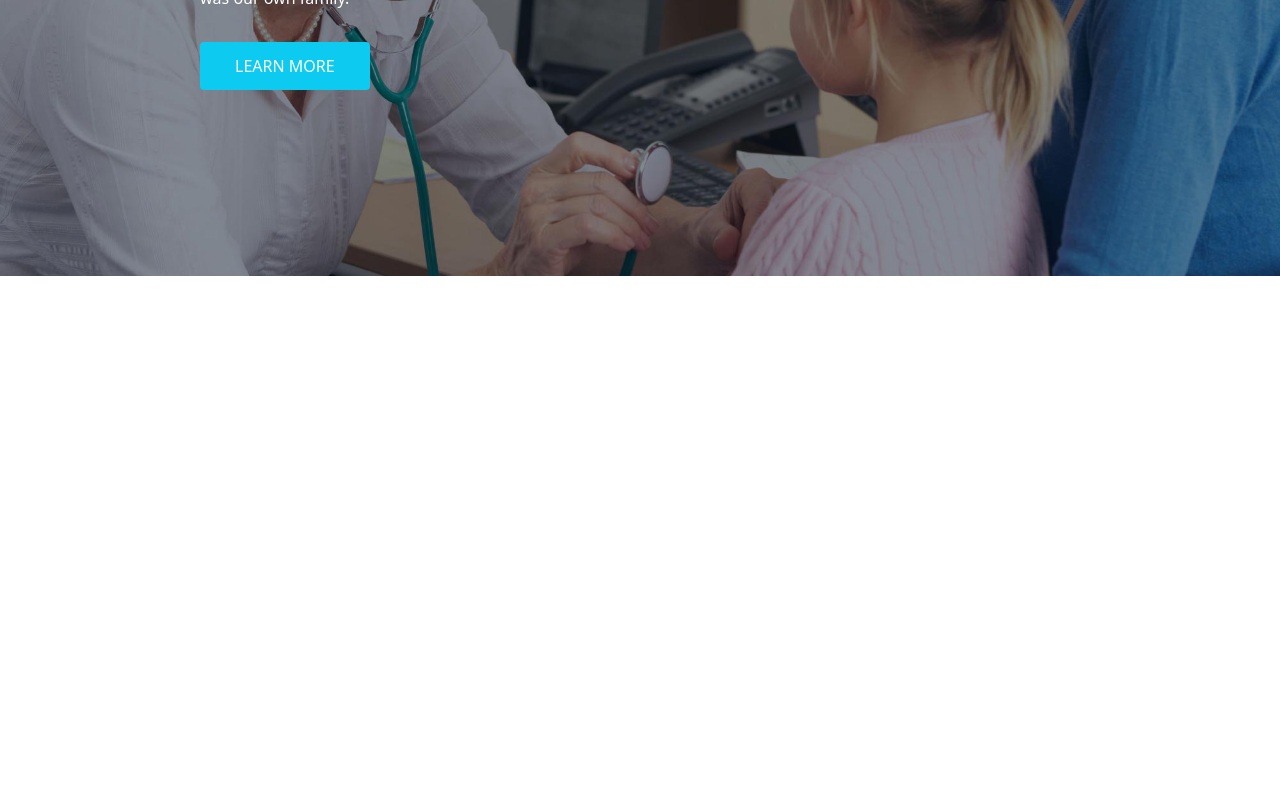
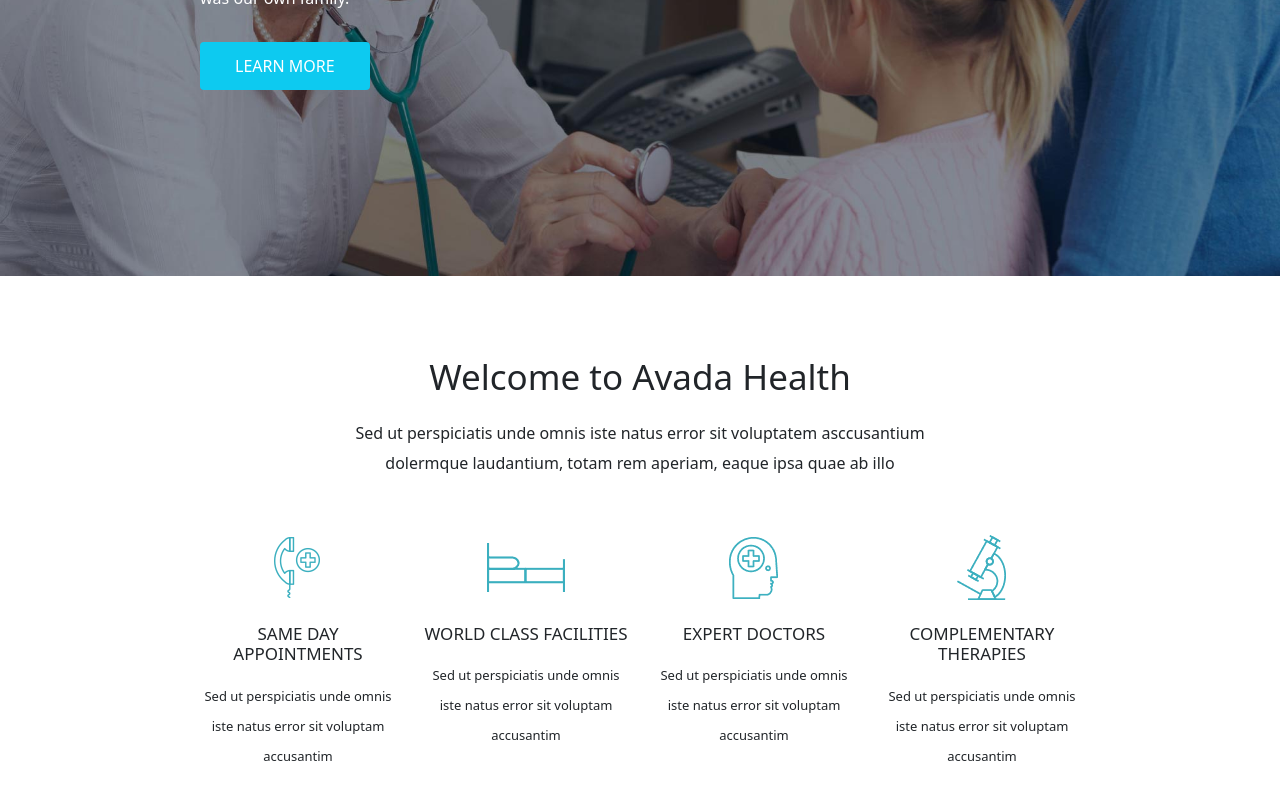
Before and after one commit to Alessio2299/proj-html-vuejs, a Vue app: page / in a window 1280 px wide. Shown: the part 374-1174 px from the top of the page. Before the commit the page ends 800 px from the top, so only its background shows below. Built offline with nearby package versions, Linux system fonts and the light colour scheme.

Commit message:
Created Section Meet Our Doctors

```diff
--- a/src/App.vue
+++ b/src/App.vue
@@ -1,18 +1,20 @@
 <template>
   <div id="app">
     <HeaderPage />
+    <MainPage />
   </div>
 </template>
 
 <script>
-import HeaderPage from './components/HeaderPage.vue'
-
-export default {
-  name: 'App',
-  components: {
-    HeaderPage
+  import HeaderPage from './components/HeaderPage.vue'
+  import MainPage from './components/MainPage.vue'
+  export default {
+    name: 'App',
+    components: {
+      HeaderPage,
+      MainPage
+    }
   }
-}
 </script>
 
 <style lang="scss">
--- a/src/components/MainPage.vue
+++ b/src/components/MainPage.vue
@@ -1,17 +1,23 @@
 <template>
-  <main>
-
+  <main class="m-auto">
+    <SectionWelcome />
   </main>
 </template>
 
 <script>
-export default {
-  name: 'MainPage',
-  props: {
+  import SectionWelcome from "./main/SectionWelcome.vue"
+  export default {
+    name: 'MainPage',
+    props: {
+    },
+    components:{
+      SectionWelcome
+    }
   }
-}
 </script>
 
 <style scoped lang="scss">
-
+  main{
+    width: 70%;
+  }
 </style>
--- /dev/null
+++ b/src/components/main/CardDoctor.vue
@@ -0,0 +1,36 @@
+<template>
+  <div class="card-doctor">
+    <img :src="require (`../../assets/images/${img}`)" alt="icon">
+    <span class="text-uppercase my-3">{{name}}</span>
+    <span class="text-uppercase my-3">{{job}}</span>
+    <p>{{description}}</p>
+  </div>
+</template>
+
+<script>
+  export default {
+    name: 'CardDoctor',
+    props: {
+      img: String,
+      name: String,
+      job: String,
+      description: String,
+      facebook: String,
+      twitter: String,
+      instagram: String
+    }
+  }
+</script>
+
+<style scoped lang="scss">
+  .card-welcome{
+    h5{
+      font-weight: 300;
+      font-size: 17px;
+    }
+    p{
+      line-height: 30px;
+      font-size: 13px;
+    }
+  }
+</style>
--- /dev/null
+++ b/src/components/main/CardWelcome.vue
@@ -0,0 +1,31 @@
+<template>
+  <div class="card-welcome">
+    <img :src="require (`../../assets/images/${img}`)" alt="icon">
+    <h5 class="text-uppercase my-3">{{title}}</h5>
+    <p>{{description}}</p>
+  </div>
+</template>
+
+<script>
+export default {
+  name: 'CardWelcome',
+  props: {
+    img: String,
+    title: String,
+    description: String
+  }
+}
+</script>
+
+<style scoped lang="scss">
+  .card-welcome{
+    h5{
+      font-weight: 300;
+      font-size: 17px;
+    }
+    p{
+      line-height: 30px;
+      font-size: 13px;
+    }
+  }
+</style>
--- /dev/null
+++ b/src/components/main/SectionMeet.vue
@@ -0,0 +1,60 @@
+
+<template>
+  <section class="meet-doctors text-center mb-5">
+    <CardDoctor />
+  </section>
+</template>
+
+<script>
+  import CardDoctor from "./CardDoctor.vue"
+  export default {
+    name: 'SectionMeet',
+    data(){
+      return{
+        doctors:[
+          {
+            img: "icon-1.png",
+            title: "Same day appointments",
+            paragraph: "Sed ut perspiciatis unde omnis iste natus error sit voluptam accusantim"
+          },
+          {
+            img: "icon-2.png",
+            title: "World class facilities",
+            paragraph: "Sed ut perspiciatis unde omnis iste natus error sit voluptam accusantim"
+          },
+          {
+            img: "icon-3.png",
+            title: "Expert doctors",
+            paragraph: "Sed ut perspiciatis unde omnis iste natus error sit voluptam accusantim"
+          },
+          {
+            img: "icon-4.png",
+            title: "Complementary Therapies",
+            paragraph: "Sed ut perspiciatis unde omnis iste natus error sit voluptam accusantim"
+          }
+        ]
+      }
+    },
+    props: {
+    },
+    components:{
+      CardWelcome
+    }
+  }
+</script>
+
+<style scoped lang="scss">
+  .title-welcome{
+    width: 70%;
+    margin-top: 80px;
+    h3{
+      font-weight: 200;
+      font-size: 35px;
+    }
+    p{
+      margin: 20px 0 50px 0;
+      line-height: 30px;
+      font-weight: 300;
+    }
+  }
+</style>
--- /dev/null
+++ b/src/components/main/SectionWelcome.vue
@@ -0,0 +1,69 @@
+<template>
+  <section class="welcome text-center mb-5">
+    <div class="title-welcome mx-auto">
+      <h3>Welcome to Avada Health</h3>
+      <p>Sed ut perspiciatis unde omnis iste natus error sit voluptatem asccusantium dolermque laudantium, totam rem aperiam, eaque ipsa quae ab illo</p>
+    </div>
+    <div class="container-cards d-flex gap-3">
+      <CardWelcome v-for="(card,index) in dataWelcome" :key="index"
+        :img="card.img"
+        :title="card.title"
+        :description="card.paragraph"
+      />
+    </div>
+  </section>
+</template>
+
+<script>
+  import CardWelcome from "./CardWelcome.vue"
+  export default {
+    name: 'WelcomeMain',
+    data(){
+      return{
+        dataWelcome:[
+          {
+            img: "icon-1.png",
+            title: "Same day appointments",
+            paragraph: "Sed ut perspiciatis unde omnis iste natus error sit voluptam accusantim"
+          },
+          {
+            img: "icon-2.png",
+            title: "World class facilities",
+            paragraph: "Sed ut perspiciatis unde omnis iste natus error sit voluptam accusantim"
+          },
+          {
+            img: "icon-3.png",
+            title: "Expert doctors",
+            paragraph: "Sed ut perspiciatis unde omnis iste natus error sit voluptam accusantim"
+          },
+          {
+            img: "icon-4.png",
+            title: "Complementary Therapies",
+            paragraph: "Sed ut perspiciatis unde omnis iste natus error sit voluptam accusantim"
+          }
+        ]
+      }
+    },
+    props: {
+    },
+    components:{
+      CardWelcome
+    }
+  }
+</script>
+
+<style scoped lang="scss">
+  .title-welcome{
+    width: 70%;
+    margin-top: 80px;
+    h3{
+      font-weight: 200;
+      font-size: 35px;
+    }
+    p{
+      margin: 20px 0 50px 0;
+      line-height: 30px;
+      font-weight: 300;
+    }
+  }
+</style>
```
